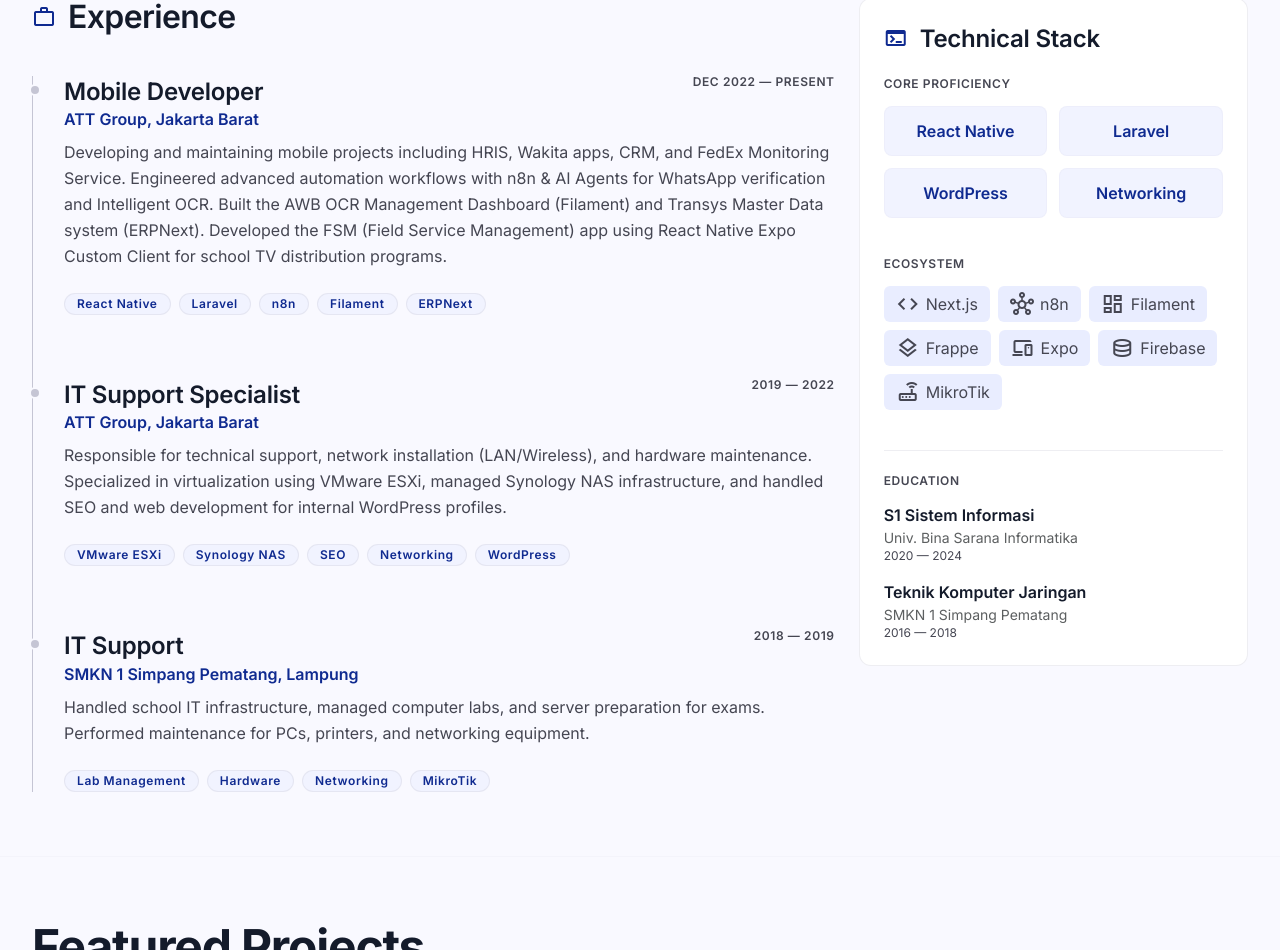
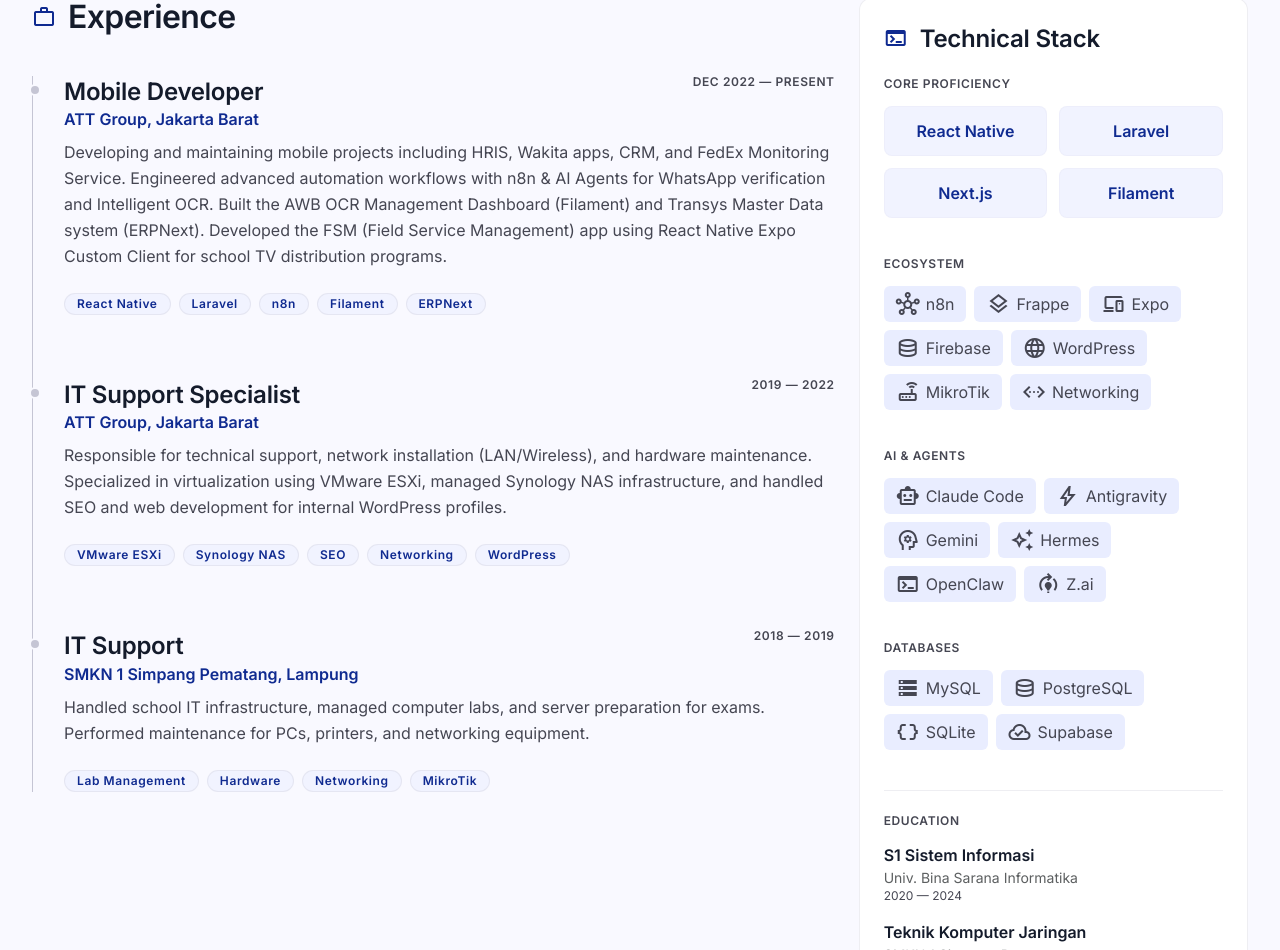
Before and after one commit to azumi99/personal-portfolio, a Next.js app: page / in a window 1280 px wide. Shown: the part 1591-2541 px from the top of the page. Built offline with nearby package versions, Linux system fonts and the light colour scheme.

Commit message:
feat: update core proficiency, add databases, and AI agents/models

```diff
--- a/app/page.tsx
+++ b/app/page.tsx
@@ -149,7 +149,7 @@
           </div>
           <div className="flex gap-6">
             <a href="https://github.com/azumi99" target="_blank" className="text-secondary font-body-sm text-body-sm hover:text-primary hover:underline transition-all duration-200">GitHub</a>
-            <a href="https://www.anandanesia.com" target="_blank" className="text-secondary font-body-sm text-body-sm hover:text-primary hover:underline transition-all duration-200">Blog</a>
+            <a href="https://allindonesian.com" target="_blank" className="text-secondary font-body-sm text-body-sm hover:text-primary hover:underline transition-all duration-200">Blog</a>
             <a href="https://www.tiktok.com/@wb.kind" target="_blank" className="text-secondary font-body-sm text-body-sm hover:text-primary hover:underline transition-all duration-200">TikTok</a>
             <a href="mailto:ilhambintang399@gmail.com" className="text-secondary font-body-sm text-body-sm hover:text-primary hover:underline transition-all duration-200">Email</a>
           </div>
--- a/components/CVTemplate.tsx
+++ b/components/CVTemplate.tsx
@@ -49,10 +49,12 @@
         <h2 className="text-[14pt] font-bold uppercase border-b border-gray-300 mb-2">Technical Skills</h2>
         <div className="grid grid-cols-2 gap-x-8 text-[11pt]">
           <div>
-            <p><strong>Core:</strong> React Native, Laravel, WordPress, Networking</p>
+            <p><strong>Core:</strong> React Native, Laravel, Next.js, Filament</p>
           </div>
           <div>
-            <p><strong>Ecosystem:</strong> n8n, AI Agents, OpenAI, Filament, ERPNext, Next.js, Expo, Firebase, MikroTik</p>
+            <p><strong>Ecosystem:</strong> n8n, AI Agents, OpenAI, ERPNext, Frappe, Expo, Firebase, WordPress, MikroTik, Networking</p>
+            <p className="mt-1"><strong>AI & Agents:</strong> Claude Code, Antigravity, Gemini, Hermes, OpenClaw, Z.ai</p>
+            <p className="mt-1"><strong>Databases:</strong> MySQL, PostgreSQL, SQLite, Supabase</p>
           </div>
         </div>
       </section>
--- a/components/Contact.tsx
+++ b/components/Contact.tsx
@@ -44,7 +44,7 @@
               <a className="w-10 h-10 rounded-lg border border-outline-variant flex items-center justify-center text-secondary hover:border-primary hover:text-primary transition-all active:scale-95" href="https://github.com/azumi99" target="_blank">
                 <span className="material-symbols-outlined">code</span>
               </a>
-              <a className="w-10 h-10 rounded-lg border border-outline-variant flex items-center justify-center text-secondary hover:border-primary hover:text-primary transition-all active:scale-95" href="https://www.anandanesia.com" target="_blank">
+              <a className="w-10 h-10 rounded-lg border border-outline-variant flex items-center justify-center text-secondary hover:border-primary hover:text-primary transition-all active:scale-95" href="https://allindonesian.com" target="_blank">
                 <span className="material-symbols-outlined">language</span>
               </a>
               <a className="w-10 h-10 rounded-lg border border-outline-variant flex items-center justify-center text-secondary hover:border-primary hover:text-primary transition-all active:scale-95" href="https://wa.link/x5uayn" target="_blank">
--- a/components/ExperienceSkills.tsx
+++ b/components/ExperienceSkills.tsx
@@ -85,8 +85,8 @@
                   {[
                     { name: 'React Native' },
                     { name: 'Laravel' },
-                    { name: 'WordPress' },
-                    { name: 'Networking' }
+                    { name: 'Next.js' },
+                    { name: 'Filament' }
                   ].map((skill) => (
                     <div key={skill.name} className="px-4 py-3 bg-surface-container-low rounded-lg flex items-center justify-center border border-outline-variant/10">
                       <span className="font-semibold text-primary">{skill.name}</span>
@@ -98,17 +98,51 @@
                 <p className="font-label-caps text-label-caps text-on-surface-variant uppercase mb-4">Ecosystem</p>
                 <div className="flex flex-wrap gap-2">
                     {[
-                    { icon: 'code', name: 'Next.js' },
                       { icon: 'hub', name: 'n8n' },
-                    { icon: 'dashboard', name: 'Filament' },
                       { icon: 'layers', name: 'Frappe' },
                       { icon: 'devices', name: 'Expo' },
                       { icon: 'database', name: 'Firebase' },
-                    { icon: 'router', name: 'MikroTik' }
+                      { icon: 'language', name: 'WordPress' },
+                      { icon: 'router', name: 'MikroTik' },
+                      { icon: 'settings_ethernet', name: 'Networking' }
                     ].map((item) => (
                     <span key={item.name} className="px-3 py-1.5 bg-surface-container text-on-surface-variant rounded-md font-body-sm flex items-center gap-1.5">
                       <span className="material-symbols-outlined text-[16px]">{item.icon}</span>
                       {item.name}
+                    </span>
+                  ))}
+                </div>
+              </div>
+              <div>
+                <p className="font-label-caps text-label-caps text-on-surface-variant uppercase mb-4">AI & Agents</p>
+                <div className="flex flex-wrap gap-2">
+                  {[
+                    { icon: 'smart_toy', name: 'Claude Code' },
+                    { icon: 'bolt', name: 'Antigravity' },
+                    { icon: 'psychology', name: 'Gemini' },
+                    { icon: 'auto_awesome', name: 'Hermes' },
+                    { icon: 'terminal', name: 'OpenClaw' },
+                    { icon: 'model_training', name: 'Z.ai' }
+                  ].map((ai) => (
+                    <span key={ai.name} className="px-3 py-1.5 bg-surface-container text-on-surface-variant rounded-md font-body-sm flex items-center gap-1.5">
+                      <span className="material-symbols-outlined text-[16px]">{ai.icon}</span>
+                      {ai.name}
+                    </span>
+                  ))}
+                </div>
+              </div>
+              <div>
+                <p className="font-label-caps text-label-caps text-on-surface-variant uppercase mb-4">Databases</p>
+                <div className="flex flex-wrap gap-2">
+                  {[
+                    { icon: 'storage', name: 'MySQL' },
+                    { icon: 'database', name: 'PostgreSQL' },
+                    { icon: 'data_object', name: 'SQLite' },
+                    { icon: 'cloud_done', name: 'Supabase' }
+                  ].map((db) => (
+                    <span key={db.name} className="px-3 py-1.5 bg-surface-container text-on-surface-variant rounded-md font-body-sm flex items-center gap-1.5">
+                      <span className="material-symbols-outlined text-[16px]">{db.icon}</span>
+                      {db.name}
                     </span>
                   ))}
                 </div>
--- a/components/Hero.tsx
+++ b/components/Hero.tsx
@@ -39,9 +39,8 @@
               <span className="material-symbols-outlined">mail</span>
             </a>
           </div>
-          {/* Tech Stack Chips */}
           <div className="pt-md flex flex-wrap gap-3">
-            {['React Native', 'Laravel', 'Next.js', 'WordPress', 'n8n', 'CodeIgniter'].map((tech) => (
+            {['React Native', 'Laravel', 'Next.js', 'Filament', 'Claude Code', 'Antigravity', 'PostgreSQL', 'Supabase'].map((tech) => (
               <span key={tech} className="px-4 py-2 bg-surface-container-low text-primary rounded-lg font-label-caps text-label-caps border border-outline-variant/30">
                 {tech}
               </span>
```
Lines whose indentation alone changed are shown as unchanged.
